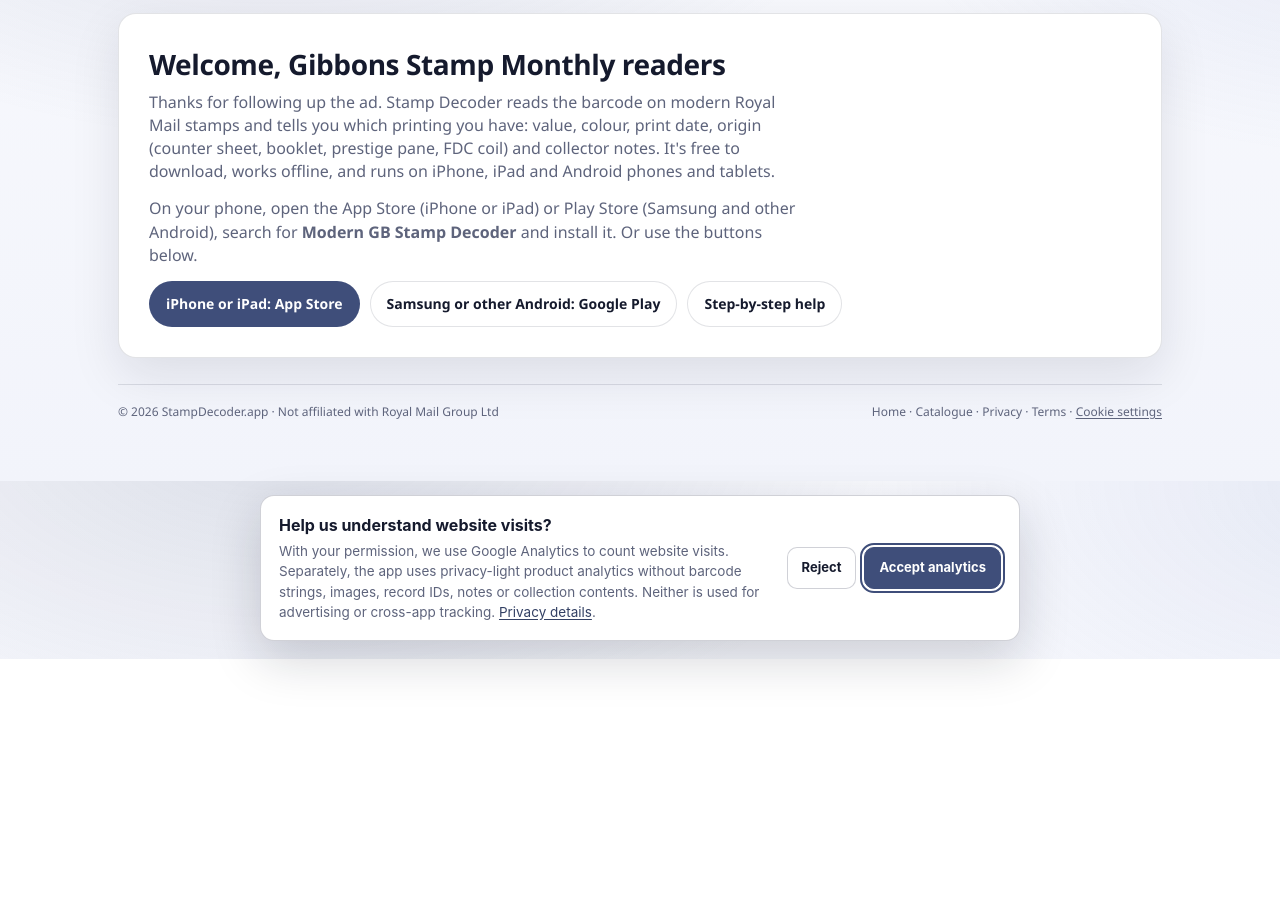
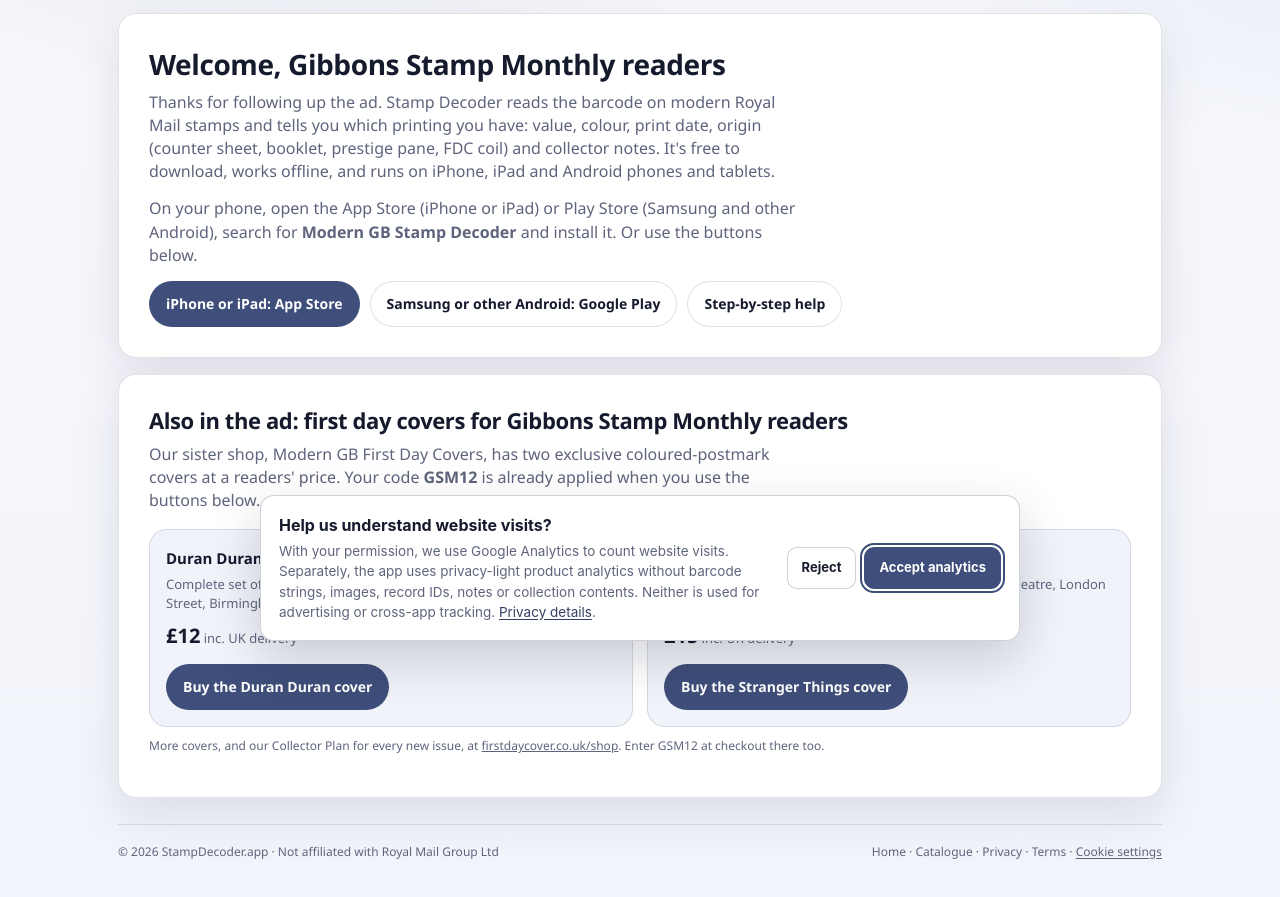
Before and after one commit to DigitalPhilately/stampdecoder-site, a plain HTML site: page gsm/index.html in a window 1280 px wide. Shown: the part 141-1038 px from the top of the page. Before the commit the page ends 800 px from the top, so only its background shows below. Drawn offline with Linux system fonts and the light colour scheme.

Commit message:
Reader pages: add first day cover offer with pre-applied magazine code
Co-Authored-By: Claude Opus 5.5 <noreply@anthropic.com>
Claude-Session: https://claude.ai/code/session_01PpmVg7fRmZgN7YCP6irHfV

```diff
--- a/gsm/index.html
+++ b/gsm/index.html
@@ -45,6 +45,26 @@
       </div>
     </main>
 
+    <section class="panel readerOffer" style="margin-top:16px" aria-labelledby="offer-title">
+      <h2 id="offer-title" class="pageTitle" style="font-size:22px">Also in the ad: first day covers for Gibbons Stamp Monthly readers</h2>
+      <p class="pageIntro">Our sister shop, Modern GB First Day Covers, has two exclusive coloured-postmark covers at a readers' price. Your code <strong>GSM12</strong> is already applied when you use the buttons below.</p>
+      <div class="cardGrid" style="grid-template-columns:repeat(auto-fit,minmax(240px,1fr))">
+        <div class="card">
+          <h3>Duran Duran first day cover</h3>
+          <p>Complete set of eight stamps, cancelled with our exclusive blue Broad Street, Birmingham postmark.</p>
+          <p style="margin-top:8px"><strong style="font-size:20px;color:var(--text)">£12</strong> inc. UK delivery</p>
+          <div class="ctaRow"><a class="btn primary" href="https://buy.stripe.com/14AeVe5yk8nicFdcL08bS08?prefilled_promo_code=GSM12" target="_blank" rel="noopener noreferrer">Buy the Duran Duran cover</a></div>
+        </div>
+        <div class="card">
+          <h3>Stranger Things first day cover</h3>
+          <p>Full stamp set, cancelled with our exclusive red Phoenix Theatre, London WC2 postmark.</p>
+          <p style="margin-top:8px"><strong style="font-size:20px;color:var(--text)">£15</strong> inc. UK delivery</p>
+          <div class="ctaRow"><a class="btn primary" href="https://buy.stripe.com/9B6aEYd0M6fa9t1aCS8bS09?prefilled_promo_code=GSM12" target="_blank" rel="noopener noreferrer">Buy the Stranger Things cover</a></div>
+        </div>
+      </div>
+      <p class="note">More covers, and our Collector Plan for every new issue, at <a href="https://firstdaycover.co.uk/shop">firstdaycover.co.uk/shop</a>. Enter GSM12 at checkout there too.</p>
+    </section>
+
     <footer class="footer">
       <div>© <span id="y"></span> StampDecoder.app · Not affiliated with Royal Mail Group Ltd</div>
       <div><a href="/">Home</a> · <a href="https://barcodedstamps.com/">Catalogue</a> · <a href="/privacy/">Privacy</a> · <a href="/terms/">Terms</a> · <button class="analytics-settings" type="button" data-analytics-settings>Cookie settings</button></div>
```
Also changed, not shown: sc/index.html (+20 -0 lines).
